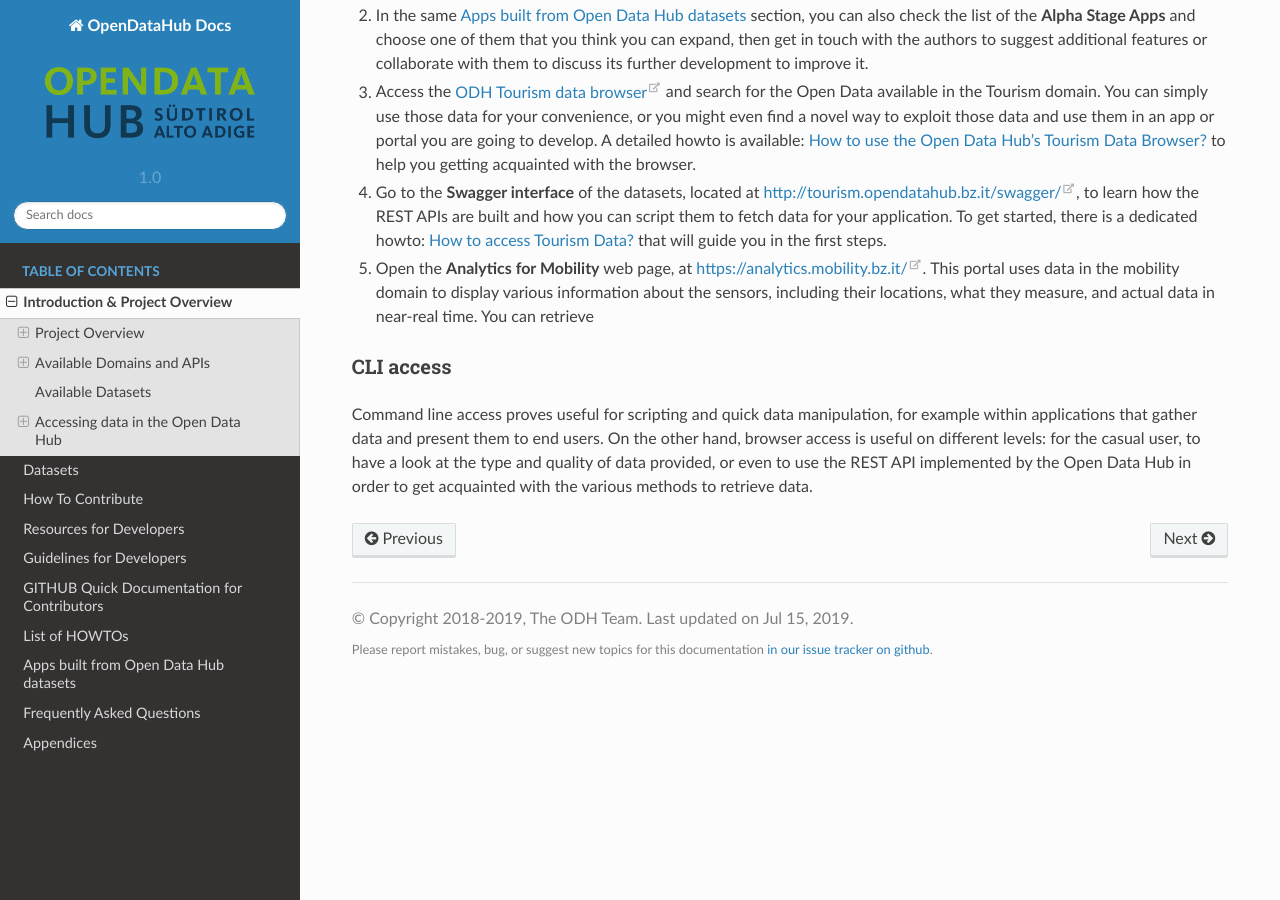
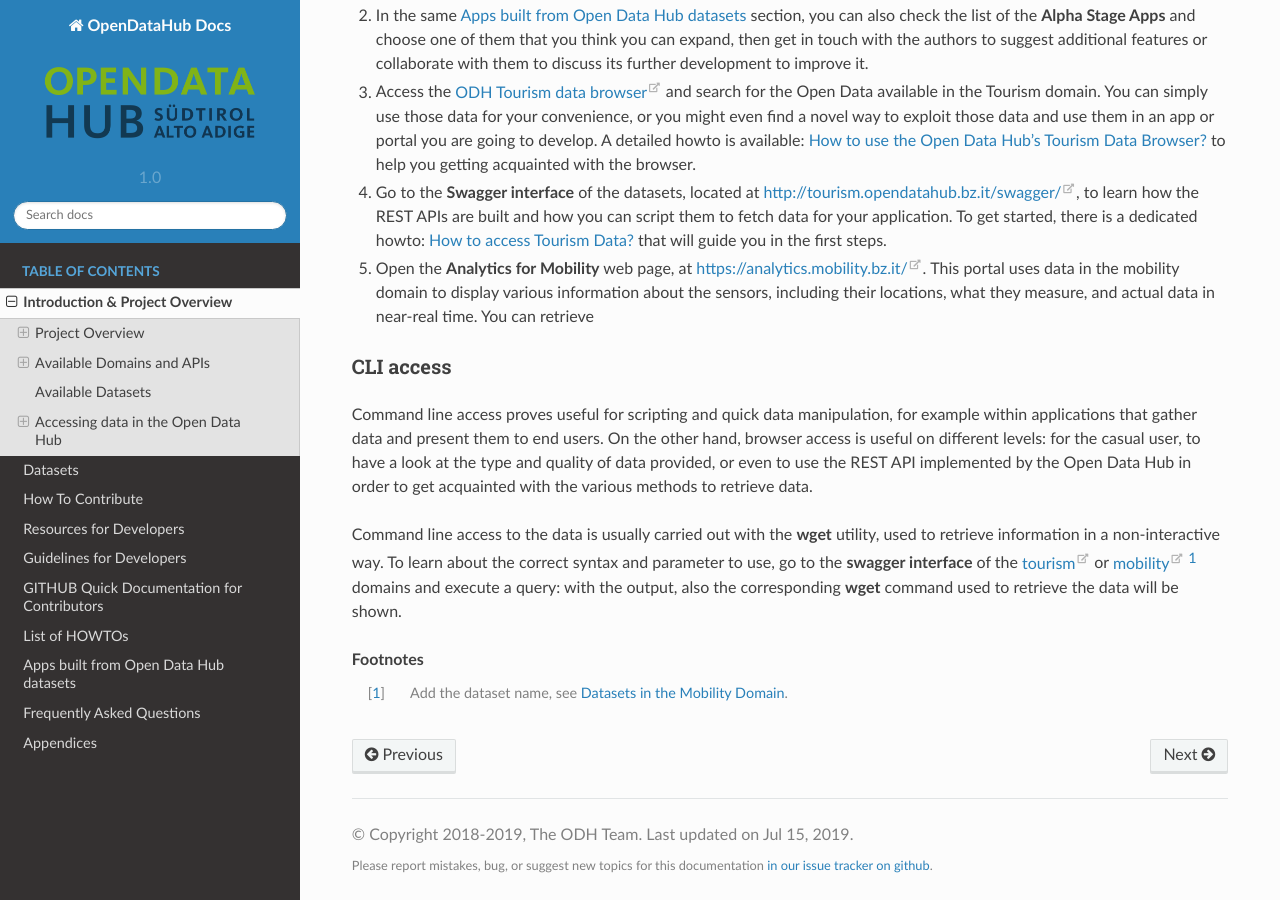
Before and after one commit to noi-techpark/odh-docs, a Sphinx documentation site: the page built from source/intro.rst, in a window 1280 px wide and 900 px high, scrolled down 5879 px. Built offline with Sphinx 7.4.7 and the Read the Docs theme 2.0.0, drawn with Linux system fonts in a browser that asks for light colours.

Commit message:
improved section CLI access #55

```diff
--- a/source/intro.rst
+++ b/source/intro.rst
@@ -138,3 +138,16 @@ on different levels: for the casual user, to have a look at the type
 and quality of data provided, or even to use the REST API implemented
 by the |odh| in order to get acquainted with the various methods to
 retrieve data.
+
+Command line access to the data is usually carried out with the
+:program:`wget` utility, used to retrieve information in a
+non-interactive way. To learn about the correct syntax and parameter
+to use, go to the :strong:`swagger interface` of the `tourism
+<http://tourism.opendatahub.bz.it/swagger>`_ or `mobility
+<http://ipchannels.integreen-life.bz.it/>`_ [#]_ domains and execute a
+query: with the output, also the corresponding :program:`wget` command
+used to retrieve the data will be shown.
+
+.. rubric:: Footnotes
+
+.. [#] Add the dataset name, see :ref:`mobility-datasets`.
```
